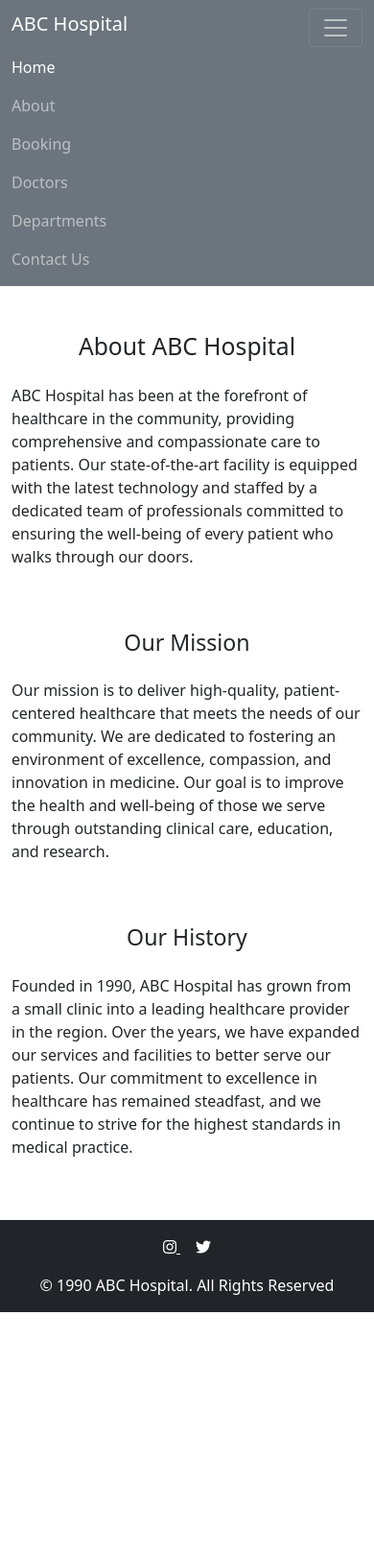
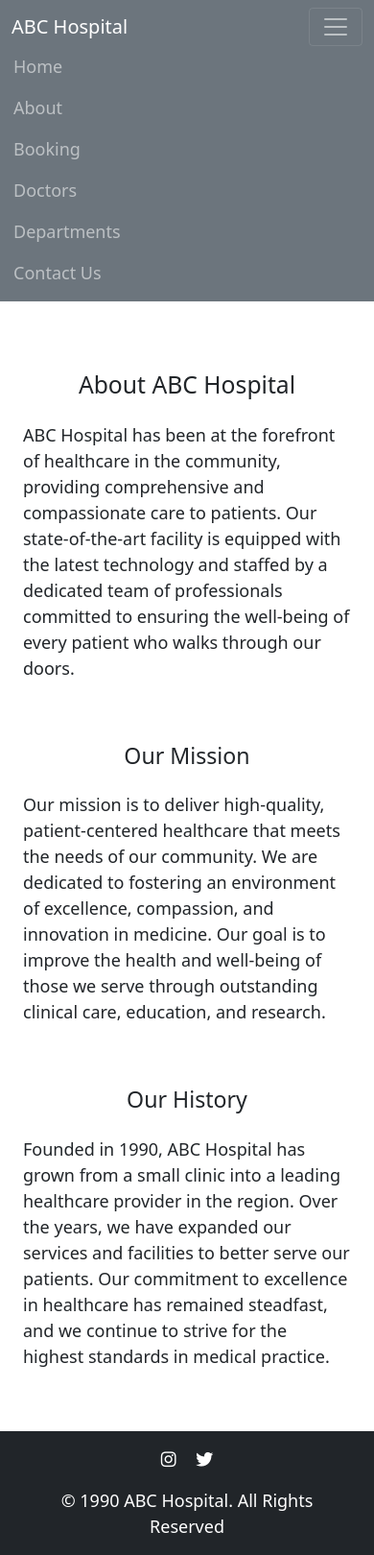
Before and after one commit to klrab3490/simple_hospitalwebsite, a Django app: page /about in a window 390 px wide, after a click that opens the changed part. Shown: the whole page at 96% size. Before the commit the page ends 1367 px from the top, so only its background shows below. Run offline with Django 5.2, Linux system fonts and the light colour scheme; some libraries are stand-ins or nearby versions.

Commit message:
chore: Update CSS and HTML files for better styling and responsiveness

```diff
--- a/static/css/style.css
+++ b/static/css/style.css
@@ -1,18 +1,76 @@
-li:hover{
-    background-color: brown;
-    border-radius: 15px ;
+/* Basic reset */
+html, body {
+    height: 100%;
+    margin: 0;
 }
 
+body {
+    display: flex;
+    flex-direction: column;
+    min-height: 100vh;
+    font-size: large;
+}
 
+/* Ensures the content takes all available space except for the footer */
+.content {
+    flex: 1;
+}
+
+/* Footer styles */
+footer {
+    background-color: #343a40; /* Dark background */
+    color: white; /* Text color */
+    text-align: center; /* Centered text */
+    padding: 1rem; /* Padding */
+}
+
+/* Optional: You can add additional styling for links */
+footer a {
+    color: white;
+    margin-right: 1rem;
+    text-decoration: none;
+}
+
+footer a:last-child {
+    margin-right: 0;
+}
+
+/* Media queries for responsiveness */
+@media (max-width: 576px) {
+    footer a {
+        margin-right: 0.5rem;
+    }
+}
+
+/* Hover effect for list items */
+li:hover {
+    background-color: brown;
+    border-radius: 15px;
+}
+
+li {
+    padding: 0px 2px;
+}
+
+/* Gray Gradient Background */
 .bg-gray-gradient {
     background: linear-gradient(to bottom, #e0e0e0, #6e6e6e);
 }
 
-/* Peach Gradient */
+/* Peach Gradient Background */
 .bg-peach-gradient {
     background: linear-gradient(to bottom right, #ffe0b2, #ffcc80);
 }
 
-footer {
-    flex-shrink: 0;
+/* Fixed footer class */
+.fixed-footer {
+    position: fixed;
+    width: 100%;
+    bottom: 0;
 }
+
+/* Style for the active navigation link */
+.nav-link.active {
+    color: white !important; /* Set text color to white */
+    font-weight: bold; /* Set font weight to bold */
+}
--- /dev/null
+++ b/static/script/script.js
@@ -0,0 +1,11 @@
+function adjustFooter() {
+    const footer = document.querySelector('footer');
+    if (document.body.scrollHeight <= window.innerHeight) {
+        footer.classList.add('fixed-footer');
+    } else {
+        footer.classList.remove('fixed-footer');
+    }
+}
+
+window.addEventListener('load', adjustFooter);
+window.addEventListener('resize', adjustFooter);
--- a/templates/base.html
+++ b/templates/base.html
@@ -4,56 +4,64 @@
 
 <head>
   <meta charset="UTF-8">
-  <meta charset="utf-8">
   <meta name="viewport" content="width=device-width, initial-scale=1, shrink-to-fit=no">
   <meta name="description" content="City Hospital Website">
   <meta name="author" content="Your Name">
-  <title>{% block title%}{% endblock%}</title>
+  <title>{% block title %}{% endblock %}</title>
 
   <!-- Bootstrap CSS -->
   <link rel="stylesheet" href="https://cdn.jsdelivr.net/npm/bootstrap@5.1.3/dist/css/bootstrap.min.css">
   <!-- Font Awesome CSS -->
   <link rel="stylesheet" href="https://use.fontawesome.com/releases/v5.2.0/css/all.css">
-  <link rel="stylesheet" href="{% static '/css/style.css'%}">
+  <link rel="stylesheet" href="{% static 'css/style.css' %}">
 </head>
 
 <body>
   <!-- Navigation Bar -->
   <nav class="navbar navbar-expand-md bg-secondary navbar-dark">
     <div class="container">
-      <h1 class="navbar-brand" href="#">ABC Hospital</h1>
-      <button class="navbar-toggler" type="button" data-bs-toggle="collapse" data-bs-target="#navbarNav" aria-controls="navbarNav" aria-expanded="false" aria-label="Toggle navigation">
+      <!-- Navbar brand centered -->
+      <div class="d-flex justify-content-center align-items-center">
+        <h1 class="navbar-brand mb-0">ABC Hospital</h1>
+      </div>
+
+      <!-- Navbar toggle button -->
+      <button class="navbar-toggler" type="button" data-bs-toggle="collapse" data-bs-target="#navbarNav"
+        aria-controls="navbarNav" aria-expanded="false" aria-label="Toggle navigation">
         <span class="navbar-toggler-icon"></span>
       </button>
+
+      <!-- Navbar links -->
       <div class="collapse navbar-collapse justify-content-center" id="navbarNav">
         <ul class="navbar-nav">
           <li class="nav-item">
-            <a class="nav-link active" href={% url 'home'%}>Home</a>
+            <a class="nav-link {% if request.path == '/' %}active{% endif %}" href="{% url 'home' %}">Home</a>
           </li>
           <li class="nav-item">
-            <a class="nav-link" href={% url 'about'%}>About</a>
+            <a class="nav-link {% if request.path == '/about/' %}active{% endif %}" href="{% url 'about' %}">About</a>
           </li>
           <li class="nav-item">
-            <a class="nav-link" href={% url 'booking'%}>Booking</a>
+            <a class="nav-link {% if request.path == '/booking/' %}active{% endif %}" href="{% url 'booking' %}">Booking</a>
           </li>
           <li class="nav-item">
-            <a class="nav-link" href={% url 'doctors'%}>Doctors</a>
+            <a class="nav-link {% if request.path == '/doctors/' %}active{% endif %}" href="{% url 'doctors' %}">Doctors</a>
           </li>
           <li class="nav-item">
-            <a class="nav-link" href={% url 'department'%}>Departments</a>
+            <a class="nav-link {% if request.path == '/department/' %}active{% endif %}" href="{% url 'department' %}">Departments</a>
           </li>
           <li class="nav-item">
-            <a class="nav-link" href={% url 'contact'%}>Contact Us</a>
+            <a class="nav-link {% if request.path == '/contact/' %}active{% endif %}" href="{% url 'contact' %}">Contact Us</a>
           </li>
         </ul>
       </div>
     </div>
   </nav>
 
-  {% block content%}{% endblock%}
+  <div class="container mt-4">
+    {% block content %}{% endblock %}
+  </div>
 
-
-  <footer class="bg-dark text-white text-center py-3">
+  <footer class="bg-dark text-white text-center py-3 mt-auto">
     <div class="container">
       <div class="mb-3">
         <a href="https://www.instagram.com" class="text-white me-3">
@@ -66,9 +74,12 @@
       <p class="mb-0">© 1990 ABC Hospital. All Rights Reserved</p>
     </div>
   </footer>
+  <script src="{% static 'script/script.js' %}"></script>
 
   <!-- Bootstrap JS Bundle with Popper -->
-  <script src="https://cdn.jsdelivr.net/npm/bootstrap@5.1.3/dist/js/bootstrap.bundle.min.js" integrity="sha384-ka7Sk0Gln4gmtz2MlQnikT1wXgYsOg+OMhuP+IlRH9sENBO0LRn5q+8nbTov4+1p" crossorigin="anonymous"></script>
+  <script src="https://cdn.jsdelivr.net/npm/bootstrap@5.1.3/dist/js/bootstrap.bundle.min.js"
+    integrity="sha384-ka7Sk0Gln4gmtz2MlQnikT1wXgYsOg+OMhuP+IlRH9sENBO0LRn5q+8nbTov4+1p"
+    crossorigin="anonymous"></script>
 </body>
 
 </html>
```
Lines whose indentation alone changed are shown as unchanged.
